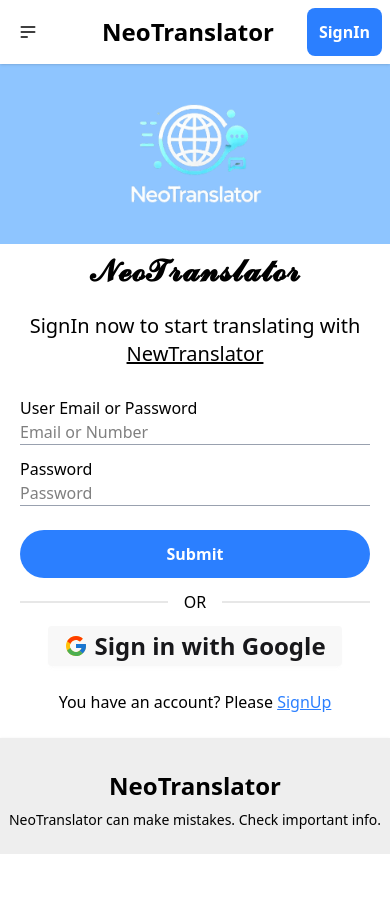
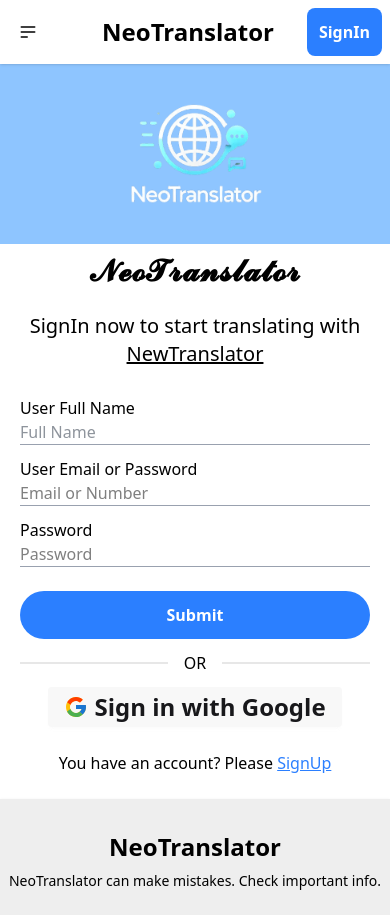
Before and after one commit to md-abu-naim/NeoTranslator-Client, a React (Vite) app: page /signIn in a window 390 px wide. Before the commit the page ends 854 px from the top, so only its background shows below. Built offline with nearby package versions, Linux system fonts and the light colour scheme.

Commit message:
responsive mobile view in signIn page

```diff
--- a/src/Components/SignIn.jsx
+++ b/src/Components/SignIn.jsx
@@ -29,6 +29,10 @@ const SignIn = () => {
                             <h3 className="text-xl md:text-2xl my-4">SignIn now to start translating with <span className="underline">NewTranslator</span></h3>
                         </div>
                         <form onSubmit={handleSubmit(onSubmit)} className="space-y-3 text-black" >
+                            <div className="">
+                                <label>User Full Name</label>
+                                <input className="w-full text-gray-800 outline-none border-b border-gray-400" placeholder="Full Name" {...register("name")} />
+                            </div>
                             <div>
                                 <label>User Email or Password</label>
                                 <input className="w-full outline-none border-b border-gray-400" placeholder="Email or Number" {...register("email", { required: true })} type="text" />
```
